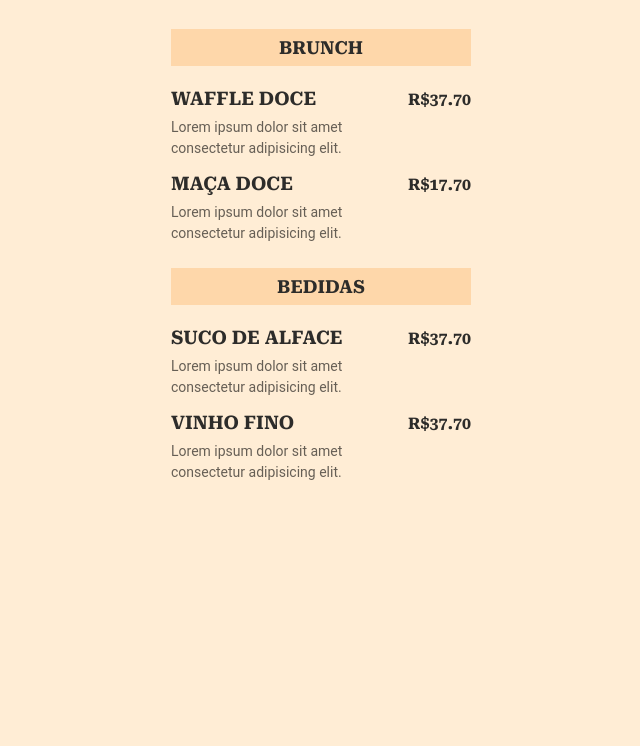
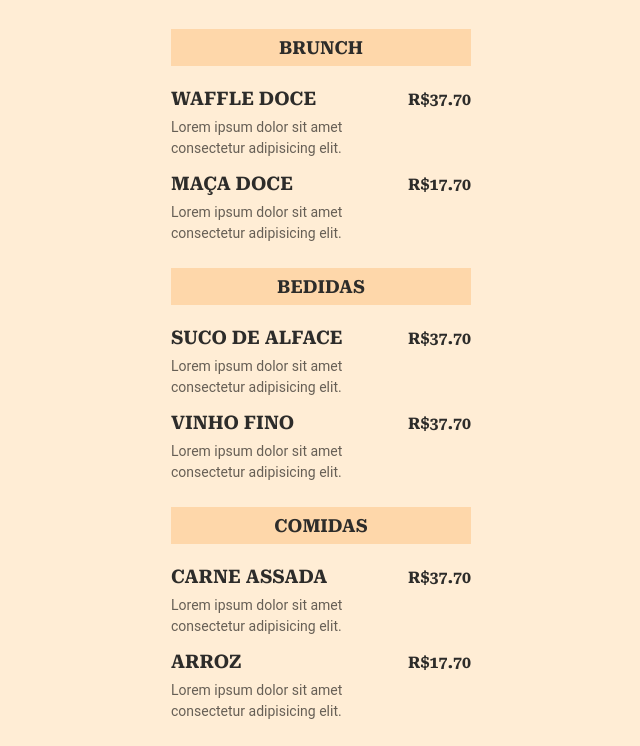
Before and after one commit to Camillamonteiros/maratona-explorer-3, a plain HTML site: page index.html in a window 1280 px wide. Shown: the part 88-834 px from the top of the page, without its empty margins (319-959 px from the left). Before the commit the page ends 800 px from the top, so only its background shows below. Drawn offline with Linux system fonts and the light colour scheme.

Commit message:
atualizado menu

```diff
--- a/index.html
+++ b/index.html
@@ -16,6 +16,7 @@
   </head>
 
   <body>
+
     <header>
       <h1>Rocket<span>Coffee</span></h1>
       <p>Aberto todos os dias. 8h-21h</p>
@@ -33,7 +34,9 @@
             </p>
           </div>
 
-          <strong class="price"> R$37.70 </strong>
+          <strong class="price">
+            R$37.70
+          </strong>
         </li>
 
         <li>
@@ -44,12 +47,15 @@
             </p>
           </div>
 
-          <strong class="price"> R$17.70 </strong>
+          <strong class="price">
+            R$17.70
+          </strong>
         </li>
+
       </ul>
     </section>
 
-    <section>
+      <section>
       <h2>Bedidas</h2>
 
       <ul>
@@ -61,7 +67,9 @@
             </p>
           </div>
 
-          <strong class="price"> R$37.70 </strong>
+          <strong class="price">
+            R$37.70
+          </strong>
         </li>
 
         <li>
@@ -72,9 +80,47 @@
             </p>
           </div>
 
-          <strong class="price"> R$37.70 </strong>
+          <strong class="price">
+            R$37.70
+          </strong>
         </li>
+
       </ul>
     </section>
+
+      <section>
+      <h2>Comidas</h2>
+
+      <ul>
+        <li>
+          <div class="details">
+            <h3>Carne assada</h3>
+            <p class="description">
+              Lorem ipsum dolor sit amet consectetur adipisicing elit.
+            </p>
+          </div>
+
+          <strong class="price">
+            R$37.70
+          </strong>
+        </li>
+
+        <li>
+          <div class="details">
+            <h3>Arroz</h3>
+            <p class="description">
+              Lorem ipsum dolor sit amet consectetur adipisicing elit.
+            </p>
+          </div>
+
+          <strong class="price">
+            R$17.70
+          </strong>
+        </li>
+
+      </ul>
+    </section>
+
+
   </body>
 </html>
```
